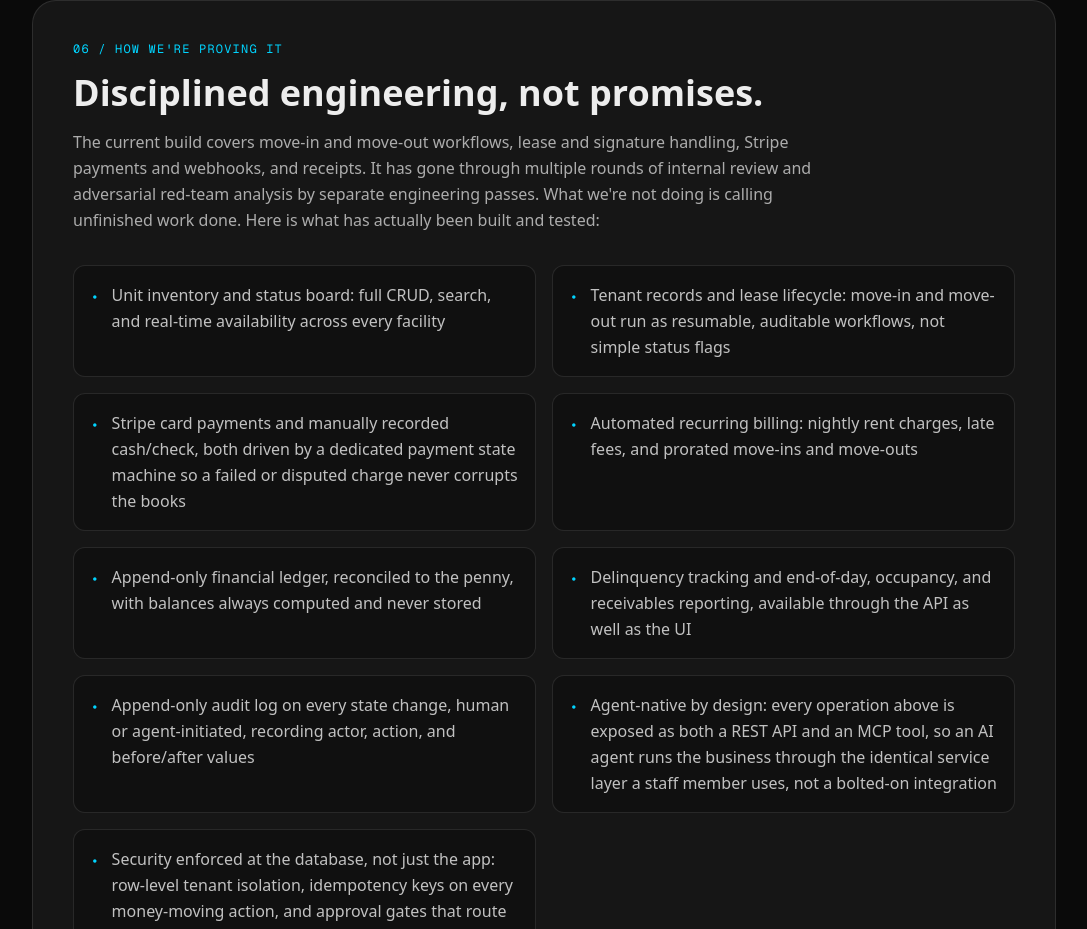
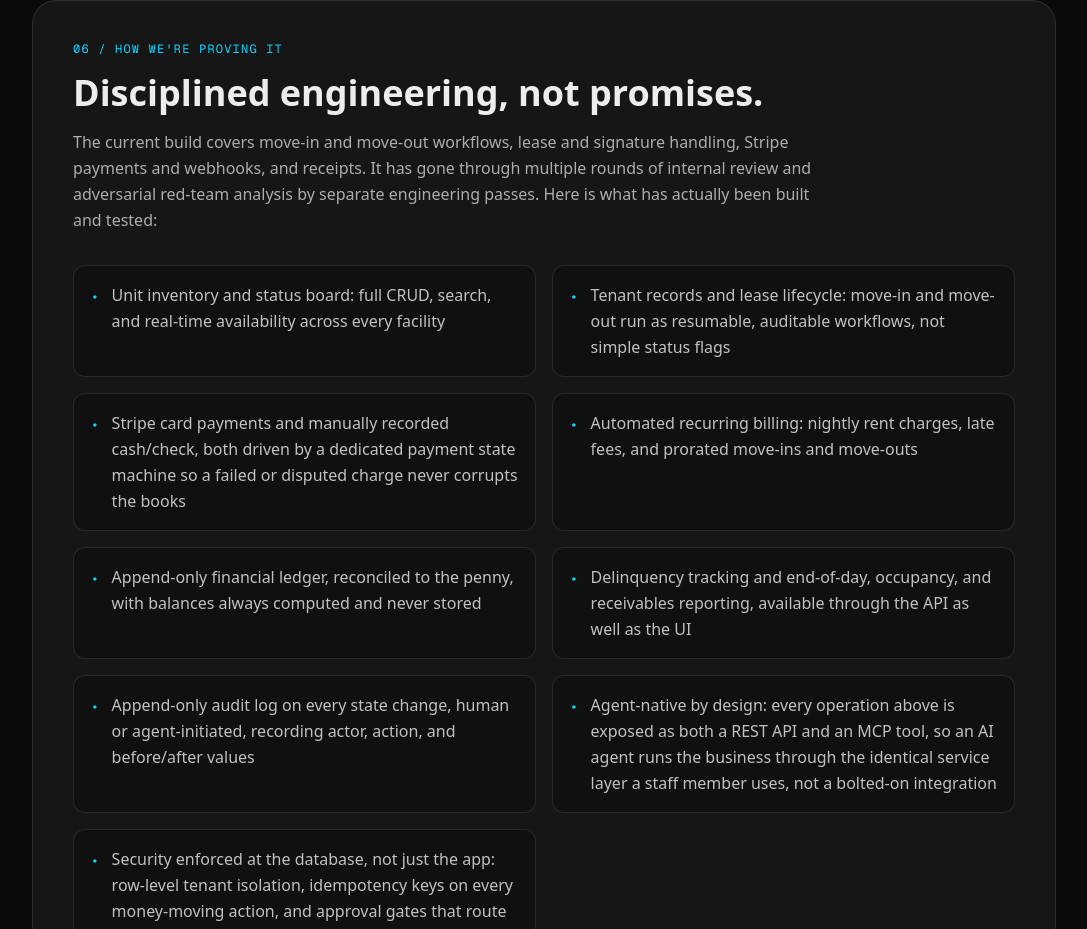
Before and after one commit to btecme/btecOrg, a Next.js app: page /osp in a window 1280 px wide. Shown: the part 3416-4345 px from the top of the page, without its empty margins (96-1183 px from the left). Built offline with nearby package versions, Linux system fonts and the light colour scheme.

Commit message:
Clarify text regarding project completion status
Removed redundant phrase about unfinished work.

```diff
--- a/app/osp/page.tsx
+++ b/app/osp/page.tsx
@@ -168,8 +168,7 @@ export default function OSPPage() {
           <p className="text-foreground/70 leading-relaxed max-w-3xl mb-8">
             The current build covers move-in and move-out workflows, lease and signature handling, Stripe payments
             and webhooks, and receipts. It has gone through multiple rounds of internal review and adversarial
-            red-team analysis by separate engineering passes. What we&apos;re not doing is calling unfinished work
-            done. Here is what has actually been built and tested:
+            red-team analysis by separate engineering passes. Here is what has actually been built and tested:
           </p>
           <ul className="grid md:grid-cols-2 gap-4">
             {builtFeatures.map((f) => (
```
